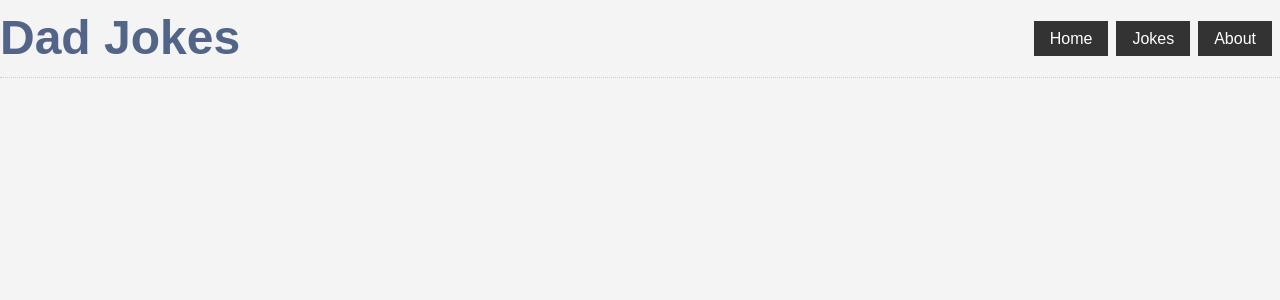
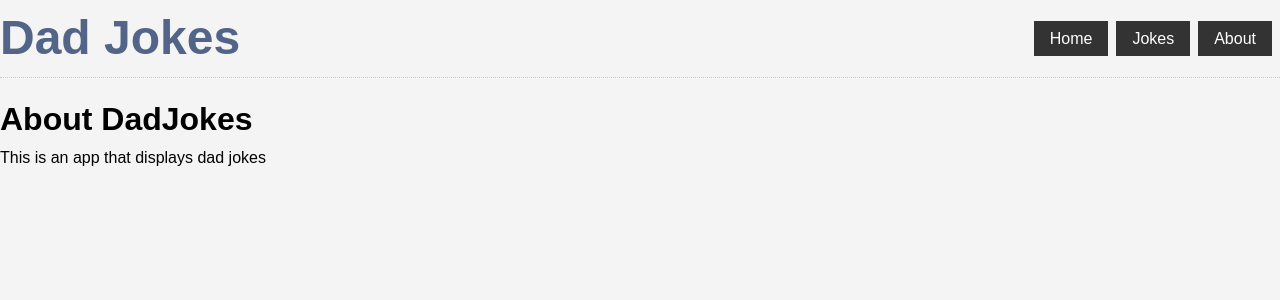
Before and after one commit to astonetuhame/nuxt-dad-jokes, a Nuxt app: page /about in a window 1280 px wide. Shown: the top 300 px of the page. Built offline with nearby package versions, Linux system fonts and the light colour scheme.

Commit message:
Create about.vue

```diff
--- /dev/null
+++ b/pages/about.vue
@@ -0,0 +1,25 @@
+<template>
+  <div>
+    <h1>About DadJokes</h1>
+    <p>This is an app that displays dad jokes</p>
+  </div>
+</template>
+
+<script>
+export default {
+  head() {
+    return {
+      title: 'About',
+      meta: [
+        {
+          hid: 'description',
+          name: 'description',
+          content: 'Best place for dad jokes',
+        },
+      ],
+    }
+  },
+}
+</script>
+
+<style></style>
```
